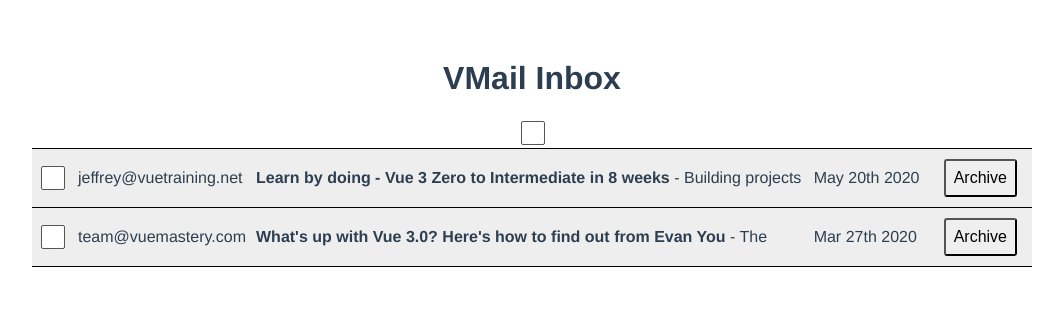
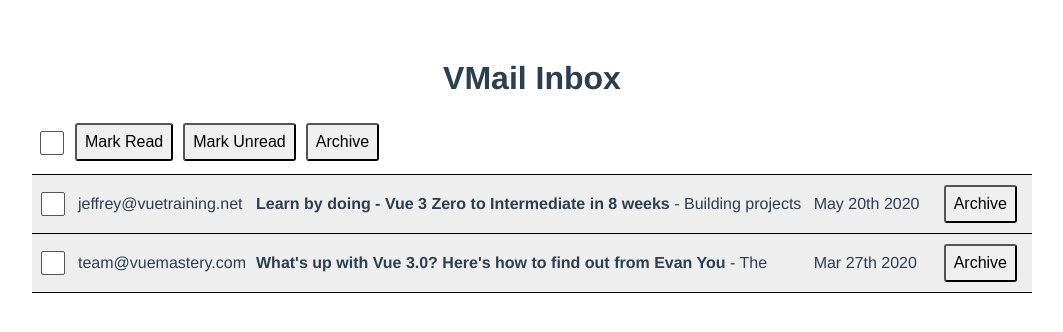
Before and after one commit to MarwanElAbhar/gmail-clone, a Vue app: page / in a window 1280 px wide. Shown: the top 332 px of the page, without its empty margins (108-1171 px from the left). Built offline with nearby package versions, Linux system fonts and the light colour scheme; data requests are answered from the project's data file.

Commit message:
implement actions in BulkActionBar.vue

```diff
--- a/src/components/BulkActionBar.vue
+++ b/src/components/BulkActionBar.vue
@@ -12,17 +12,18 @@
     let someEmailsSelected = computed(() => numberSelected.value > 0 && numberSelected.value <= numberEmails)
 
     let bulkSelect = () => {
-      if(allEmailsSelected.value) {
+      if (allEmailsSelected.value) {
         emailSelection.clear()
       } else {
         emailSelection.addMultiple(props.emails)
       }
-}
+    }
 
     return {
       allEmailsSelected,
       someEmailsSelected,
       bulkSelect,
+      emailSelection,
     }
 
   },
@@ -38,9 +39,18 @@
 </script>
 
 <template>
-  <div>
-    <input type="checkbox" :checked="allEmailsSelected" :class="[someEmailsSelected ? 'partial-check' : '']"
-    @click="bulkSelect"/>
+  <div class="bulk-action-bar">
+    <span class="checkbox">
+          <input type="checkbox" :checked="allEmailsSelected" :class="[someEmailsSelected ? 'partial-check' : '']"
+                 @click="bulkSelect"/>
+    </span>
+    <span class="buttons">
+      <button @click="emailSelection.markRead()">Mark Read</button>
+      <button @click="emailSelection.markUnread()">Mark Unread</button>
+      <button @click="emailSelection.archiveEmail()">Archive</button>
+
+    </span>
+
   </div>
 </template>
 
```
